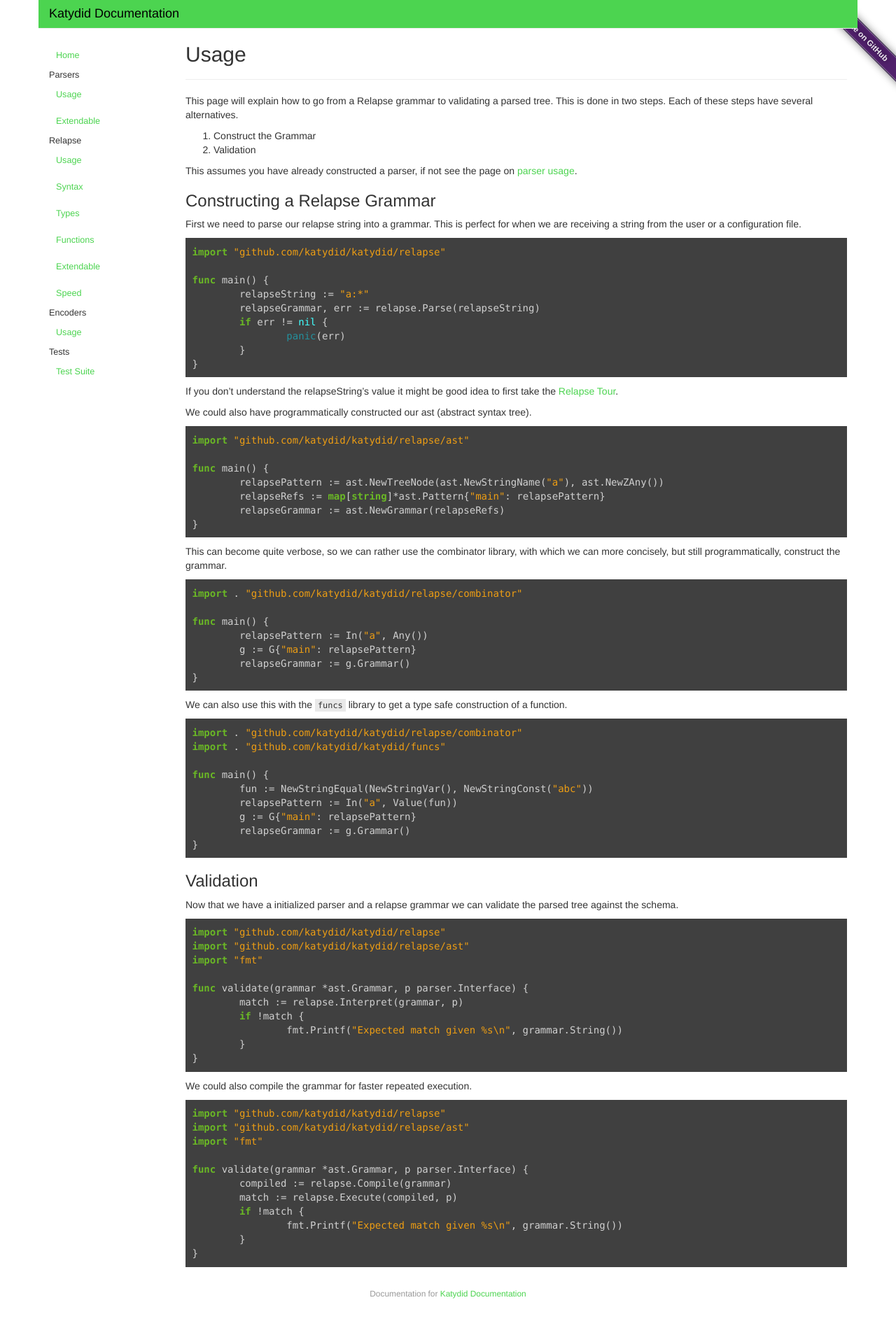
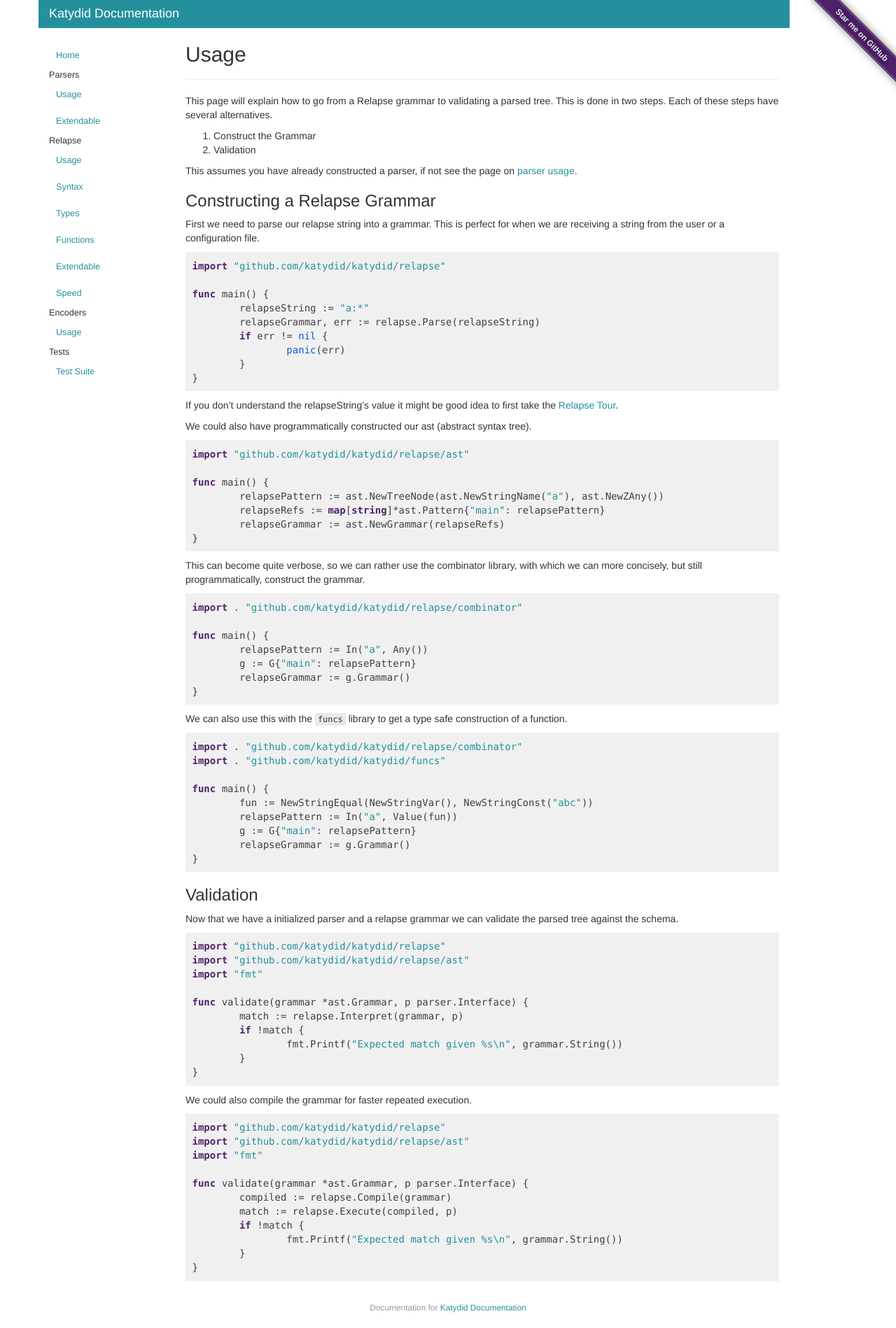
Before and after one commit to katydid/katydid.github.io, a Jekyll site: the page built from _posts/2016-02-17-relapseusage.md, in a window 1280 px wide. Shown: the whole page at 70% size. Built offline with Jekyll 4.4.1, drawn with Linux system fonts in a browser that asks for light colours.

Commit message:
new theme

```diff
--- a/_layouts/default.html
+++ b/_layouts/default.html
@@ -24,9 +24,11 @@
 
         <div class="container">
             <div class="row">
-                <div id="header" class="col-sm-12">
+                <!-- <div class="col-sm-1"></div> -->
+                <div id="header" class="col-sm-11">
                     {% include header.html %}
                 </div>
+                <div class="col-sm-1"></div>
             </div>
 
             <div class="row">
@@ -36,11 +38,11 @@
                         {% include navigation.html %}
                     </div>
 
-                    <div id="content" class="col-sm-10">
+                    <div id="content" class="col-sm-9">
                         {{ content }}
                     </div>
                 {% else %}
-                    <div id="content" class="col-sm-12">
+                    <div id="content" class="col-sm-11">
                         {{ content }}
                     </div>
                 {% endif %}
@@ -50,11 +52,11 @@
             <div class="row">
               {% if site.navigation == 1 or post_count > 0 %}
                 <div id="navigation" class="col-sm-2"></div>
-                <div id="disqus" class="col-sm-10">
+                <div id="disqus" class="col-sm-9">
                     {% include disqus.html %}
                 </div>
               {% else %}
-                <div id="disqus" class="col-sm-12">
+                <div id="disqus" class="col-sm-11">
                     {% include disqus.html %}
                 </div>
               {% endif %}
--- a/css/main.css
+++ b/css/main.css
@@ -8,19 +8,19 @@
 }
 
 a {
-    color: #4cd450;
+    color: #24909d;
 }
 
 .brand {
-    color: #000000;
+    color: #ffffff;
 }
 
 #header {
-    background-color: #4cd450;
+    background-color: #24909d;
 }
 
 th {
-    background-color: #4cd450;
+    background-color: #24909d;
 }
 
 table {
--- a/css/syntax.css
+++ b/css/syntax.css
@@ -1,70 +1,70 @@
-.highlight pre { background-color: #404040 }
-.highlight .hll { background-color: #404040 }
+.highlight pre { background-color: #f0f0f0 }
+.highlight .hll { background-color: #f0f0f0 }
 .highlight .c { color: #999999; font-style: italic } /* Comment */
 .highlight .err { color: #a61717; background-color: #e3d2d2 } /* Error */
-.highlight .g { color: #d0d0d0 } /* Generic */
-.highlight .k { color: #6ab825; font-weight: bold } /* Keyword */
-.highlight .l { color: #d0d0d0 } /* Literal */
-.highlight .n { color: #d0d0d0 } /* Name */
-.highlight .o { color: #d0d0d0 } /* Operator */
-.highlight .x { color: #d0d0d0 } /* Other */
-.highlight .p { color: #d0d0d0 } /* Punctuation */
+.highlight .g { color: #404040 } /* Generic */
+.highlight .k { color: #51216c; font-weight: bold } /* Keyword */
+.highlight .l { color: #404040 } /* Literal */
+.highlight .n { color: #404040 } /* Name */
+.highlight .o { color: #404040 } /* Operator */
+.highlight .x { color: #404040 } /* Other */
+.highlight .p { color: #404040 } /* Punctuation */
 .highlight .cm { color: #999999; font-style: italic } /* Comment.Multiline */
 .highlight .cp { color: #cd2828; font-weight: bold } /* Comment.Preproc */
 .highlight .c1 { color: #999999; font-style: italic } /* Comment.Single */
 .highlight .cs { color: #e50808; font-weight: bold; background-color: #520000 } /* Comment.Special */
 .highlight .gd { color: #d22323 } /* Generic.Deleted */
-.highlight .ge { color: #d0d0d0; font-style: italic } /* Generic.Emph */
+.highlight .ge { color: #404040; font-style: italic } /* Generic.Emph */
 .highlight .gr { color: #d22323 } /* Generic.Error */
 .highlight .gh { color: #ffffff; font-weight: bold } /* Generic.Heading */
 .highlight .gi { color: #589819 } /* Generic.Inserted */
 .highlight .go { color: #cccccc } /* Generic.Output */
 .highlight .gp { color: #aaaaaa } /* Generic.Prompt */
-.highlight .gs { color: #d0d0d0; font-weight: bold } /* Generic.Strong */
+.highlight .gs { color: #404040; font-weight: bold } /* Generic.Strong */
 .highlight .gu { color: #ffffff; text-decoration: underline } /* Generic.Subheading */
 .highlight .gt { color: #d22323 } /* Generic.Traceback */
-.highlight .kc { color: #6ab825; font-weight: bold } /* Keyword.Constant */
-.highlight .kd { color: #6ab825; font-weight: bold } /* Keyword.Declaration */
-.highlight .kn { color: #6ab825; font-weight: bold } /* Keyword.Namespace */
-.highlight .kp { color: #6ab825 } /* Keyword.Pseudo */
-.highlight .kr { color: #6ab825; font-weight: bold } /* Keyword.Reserved */
-.highlight .kt { color: #6ab825; font-weight: bold } /* Keyword.Type */
-.highlight .ld { color: #d0d0d0 } /* Literal.Date */
+.highlight .kc { color: #51216c; font-weight: bold } /* Keyword.Constant */
+.highlight .kd { color: #51216c; font-weight: bold } /* Keyword.Declaration */
+.highlight .kn { color: #51216c; font-weight: bold } /* Keyword.Namespace */
+.highlight .kp { color: #51216c } /* Keyword.Pseudo */
+.highlight .kr { color: #51216c; font-weight: bold } /* Keyword.Reserved */
+.highlight .kt { color: #51216c; font-weight: bold } /* Keyword.Type */
+.highlight .ld { color: #404040 } /* Literal.Date */
 .highlight .m { color: #3677a9 } /* Literal.Number */
-.highlight .s { color: #ed9d13 } /* Literal.String */
+.highlight .s { color: #24909d } /* Literal.String */
 .highlight .na { color: #bbbbbb } /* Name.Attribute */
-.highlight .nb { color: #24909d } /* Name.Builtin */
+.highlight .nb { color: #1058e8 } /* Name.Builtin */
 .highlight .nc { color: #447fcf; text-decoration: underline } /* Name.Class */
-.highlight .no { color: #40ffff } /* Name.Constant */
+.highlight .no { color: #1058e8 } /* Name.Constant */
 .highlight .nd { color: #ffa500 } /* Name.Decorator */
-.highlight .ni { color: #d0d0d0 } /* Name.Entity */
+.highlight .ni { color: #404040 } /* Name.Entity */
 .highlight .ne { color: #bbbbbb } /* Name.Exception */
 .highlight .nf { color: #447fcf } /* Name.Function */
-.highlight .nl { color: #d0d0d0 } /* Name.Label */
+.highlight .nl { color: #404040 } /* Name.Label */
 .highlight .nn { color: #447fcf; text-decoration: underline } /* Name.Namespace */
-.highlight .nx { color: #d0d0d0 } /* Name.Other */
-.highlight .py { color: #d0d0d0 } /* Name.Property */
-.highlight .nt { color: #6ab825; font-weight: bold } /* Name.Tag */
-.highlight .nv { color: #40ffff } /* Name.Variable */
-.highlight .ow { color: #6ab825; font-weight: bold } /* Operator.Word */
+.highlight .nx { color: #404040 } /* Name.Other */
+.highlight .py { color: #404040 } /* Name.Property */
+.highlight .nt { color: #51216c; font-weight: bold } /* Name.Tag */
+.highlight .nv { color: #1058e8 } /* Name.Variable */
+.highlight .ow { color: #51216c; font-weight: bold } /* Operator.Word */
 .highlight .w { color: #666666 } /* Text.Whitespace */
 .highlight .mf { color: #3677a9 } /* Literal.Number.Float */
 .highlight .mh { color: #3677a9 } /* Literal.Number.Hex */
 .highlight .mi { color: #3677a9 } /* Literal.Number.Integer */
 .highlight .mo { color: #3677a9 } /* Literal.Number.Oct */
-.highlight .sb { color: #ed9d13 } /* Literal.String.Backtick */
-.highlight .sc { color: #ed9d13 } /* Literal.String.Char */
-.highlight .sd { color: #ed9d13 } /* Literal.String.Doc */
-.highlight .s2 { color: #ed9d13 } /* Literal.String.Double */
-.highlight .se { color: #ed9d13 } /* Literal.String.Escape */
-.highlight .sh { color: #ed9d13 } /* Literal.String.Heredoc */
-.highlight .si { color: #ed9d13 } /* Literal.String.Interpol */
+.highlight .sb { color: #24909d } /* Literal.String.Backtick */
+.highlight .sc { color: #24909d } /* Literal.String.Char */
+.highlight .sd { color: #24909d } /* Literal.String.Doc */
+.highlight .s2 { color: #24909d } /* Literal.String.Double */
+.highlight .se { color: #24909d } /* Literal.String.Escape */
+.highlight .sh { color: #24909d } /* Literal.String.Heredoc */
+.highlight .si { color: #24909d } /* Literal.String.Interpol */
 .highlight .sx { color: #ffa500 } /* Literal.String.Other */
-.highlight .sr { color: #ed9d13 } /* Literal.String.Regex */
-.highlight .s1 { color: #ed9d13 } /* Literal.String.Single */
-.highlight .ss { color: #ed9d13 } /* Literal.String.Symbol */
-.highlight .bp { color: #24909d } /* Name.Builtin.Pseudo */
-.highlight .vc { color: #40ffff } /* Name.Variable.Class */
-.highlight .vg { color: #40ffff } /* Name.Variable.Global */
-.highlight .vi { color: #40ffff } /* Name.Variable.Instance */
+.highlight .sr { color: #24909d } /* Literal.String.Regex */
+.highlight .s1 { color: #24909d } /* Literal.String.Single */
+.highlight .ss { color: #24909d } /* Literal.String.Symbol */
+.highlight .bp { color: #1058e8 } /* Name.Builtin.Pseudo */
+.highlight .vc { color: #1058e8 } /* Name.Variable.Class */
+.highlight .vg { color: #1058e8 } /* Name.Variable.Global */
+.highlight .vi { color: #1058e8 } /* Name.Variable.Instance */
 .highlight .il { color: #3677a9 } /* Literal.Number.Integer.Long */
```
Also changed, not shown: favicon.ico, logo.png, logo.svg.
